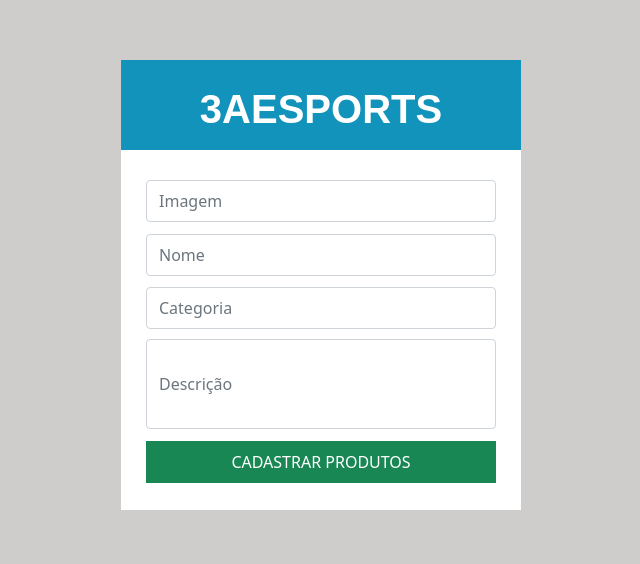
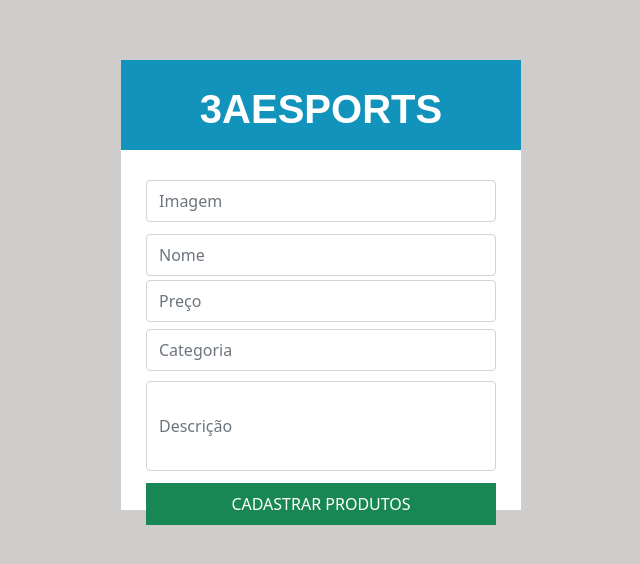
Before and after one commit to Alairtonfl/3A-Esports, a Vue app: page /registerAdm in a window 1280 px wide. Shown: the part 130-694 px from the top of the page, without its empty margins (379-1019 px from the left). Built offline with nearby package versions, Linux system fonts and the light colour scheme.

Commit message:
cadProduct redirect

```diff
--- a/src/components/forms/RegisterProducts.vue
+++ b/src/components/forms/RegisterProducts.vue
@@ -1,21 +1,24 @@
 <template>
    <fieldset>
        <div id="CreateAccountAdm">
-           <form>
-               <div class="form-group">
-                   <input id="img" type="text" class="form-control" placeholder="Imagem" required>
+           <form @submit.prevent="cadProduct">
+               <div class="form-group" >
+                   <input id="img" type="text" class="form-control" placeholder="Imagem" v-model="product.image" required>
                </div>
                <div class="form-group">
-                   <input id="name" type="text" class="form-control" placeholder="Nome" required>
+                   <input id="name" type="text" class="form-control" placeholder="Nome" v-model="product.name" required>
                </div>
                <div class="form-group">
-                   <input id="category" type="text" class="form-control" placeholder="Categoria" required>
+                   <input id="price" type="number" class="form-control" placeholder="Preço" v-model="product.price" required>
                </div>
                <div class="form-group">
-                   <input id="description" type="text" class="form-control" placeholder="Descrição" required>
+                   <input id="category" type="text" class="form-control" placeholder="Categoria" v-model="product.category" required>
                </div>
                <div class="form-group">
-                    <button id="registerP" class="btn btn-success" type="submit">CADASTRAR PRODUTOS</button>
+                   <input id="description" type="text" class="form-control" placeholder="Descrição" v-model="product.description" required>
+               </div>
+               <div class="form-group">
+                    <button id="registerProduct" class="btn btn-success" type="submit">CADASTRAR PRODUTOS</button>
                 </div>
            </form>
         </div>
@@ -23,8 +26,33 @@
 </template>
 
 <script>
+import api from "../../services/api.js"
 export default {
-    name: "RegisterProducts"
+    name: "RegisterProducts",
+
+    data() {
+      return{
+        product: {
+          image: '',
+          name: '',
+          category: '',
+          description: '',
+          price: ''
+        }
+      }
+    },
+
+    methods: {
+      cadProduct(){
+        api.post('products/add', this.product).then((Response) => {
+          if(Response) {
+            alert('Produto cadastrado com sucesso...')
+          } else {
+            alert('Ocorreu um erro')
+          }
+        })
+      }
+    }
 }
 </script>
 
@@ -56,6 +84,11 @@ input{
     top: 122px;
 }
 
+#price {
+    position: relative;
+    top: 126px;
+}
+
 #category {
     position: relative;
     top: 133px;
@@ -67,7 +100,7 @@ input{
     height: 90px;
 }
 
-#registerP {
+#registerProduct {
     position: relative;
     top: 155px;
     left: 25px;
```
